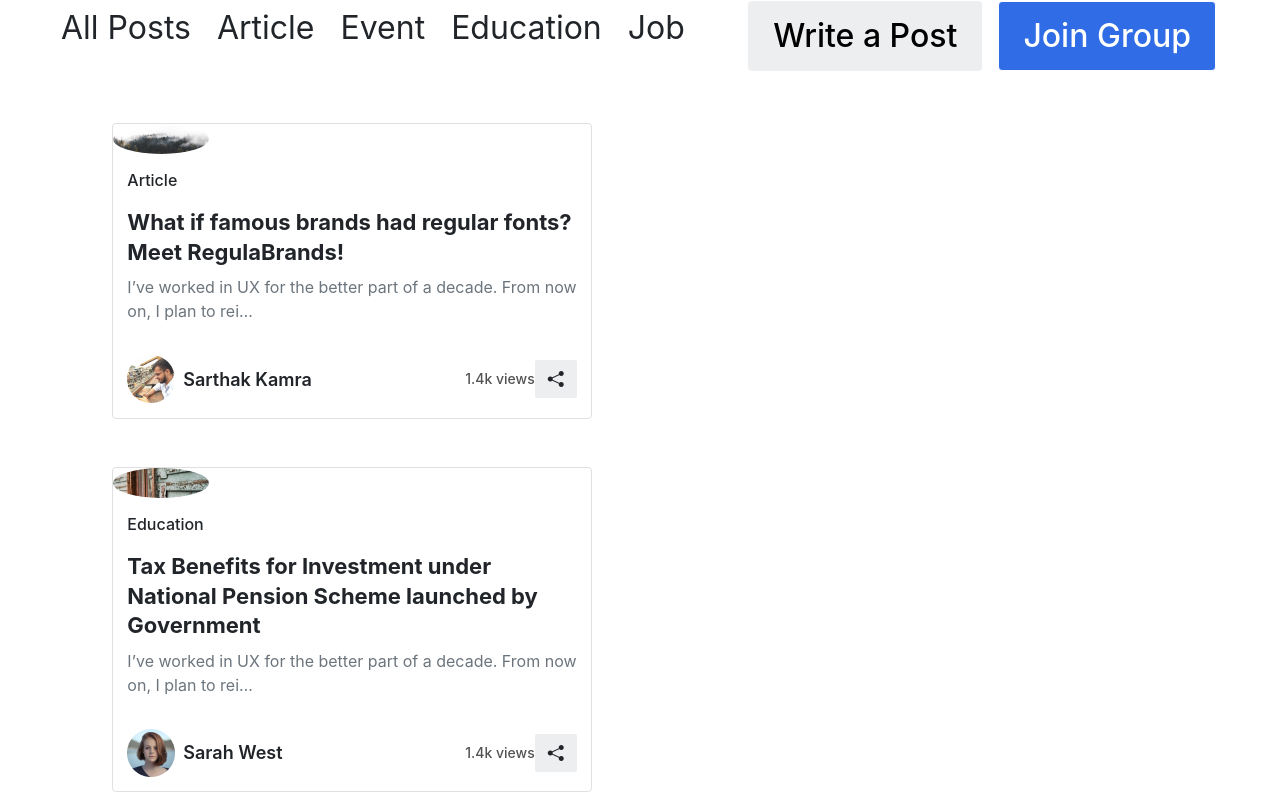
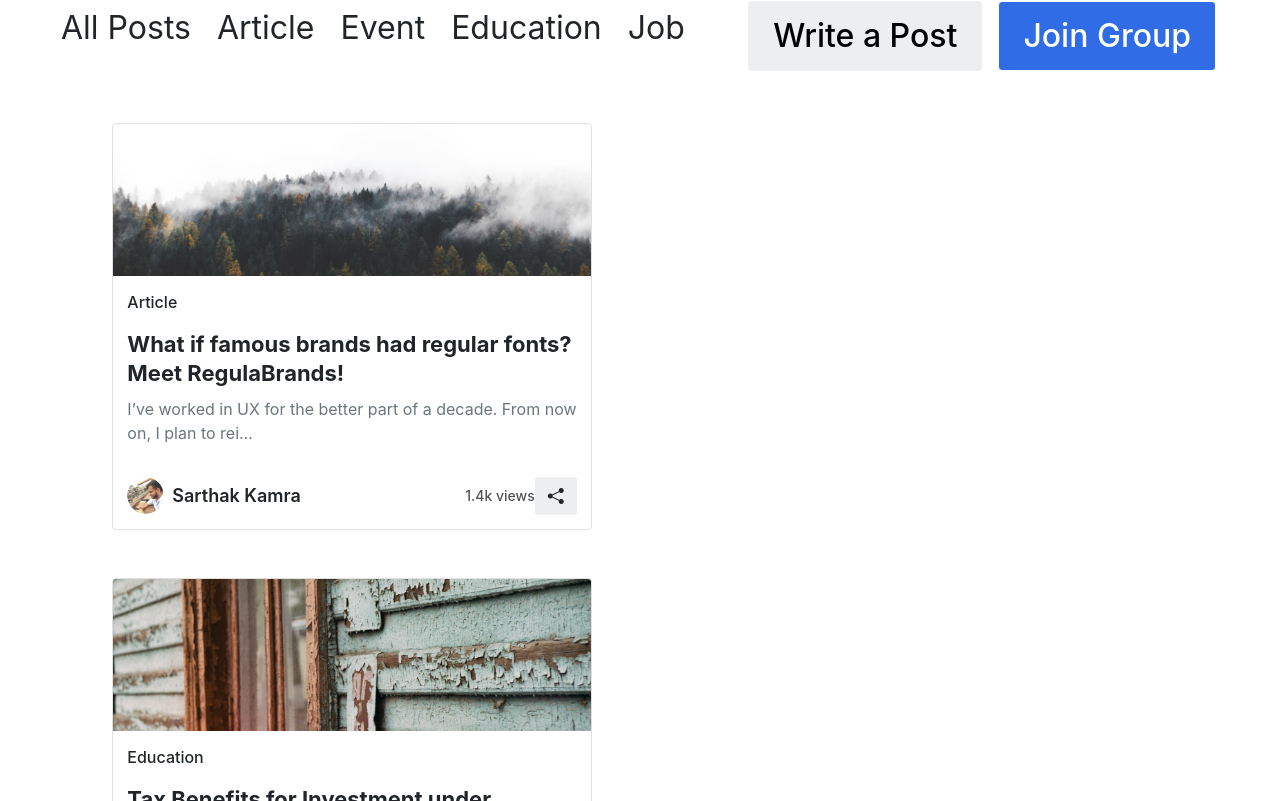
Before and after one commit to muskan2532150/Convin, a React (Create React App) app: page / in a window 1280 px wide. Shown: the part 559-1360 px from the top of the page. Built offline with nearby package versions, Linux system fonts and the light colour scheme.

Commit message:
Fix css for title img to author img

```diff
--- a/src/Component/Card.js
+++ b/src/Component/Card.js
@@ -6,7 +6,7 @@ const Card = ({ card }) => (
   <>
     {card.map((post) => (
       <div className="post" key={post.id}>
-        <img className="img-fluid rounded-circle title-img" src={post.title_img} alt="Title img" />
+        <img className="img-fluid" src={post.title_img} alt="Title img" />
         <div className="post-body">
           <p className="type">{post.type}</p>
           <h6 className="mb-2 text-dark title">{post.title}</h6>
@@ -58,7 +58,7 @@ const Card = ({ card }) => (
 
           <div className="d-flex justify-content-between align-items-center">
             <div className="author d-flex align-items-center gap-2">
-              <img src={post.author_img} alt="" />
+              <img src={post.author_img} alt="author img" className='author-img rounded-circle'/>
               <div className="">
                 <h6 className="author mb-0">{post.author}</h6>
                 <p className="views mb-0 text-start d-sm-none">1.4k views</p>
--- a/src/assets/Card.css
+++ b/src/assets/Card.css
@@ -24,7 +24,7 @@
   line-height: 134.17%;
 }
 
-.title-img{
+.author-img{
   width: 20%;
 }
 
```
